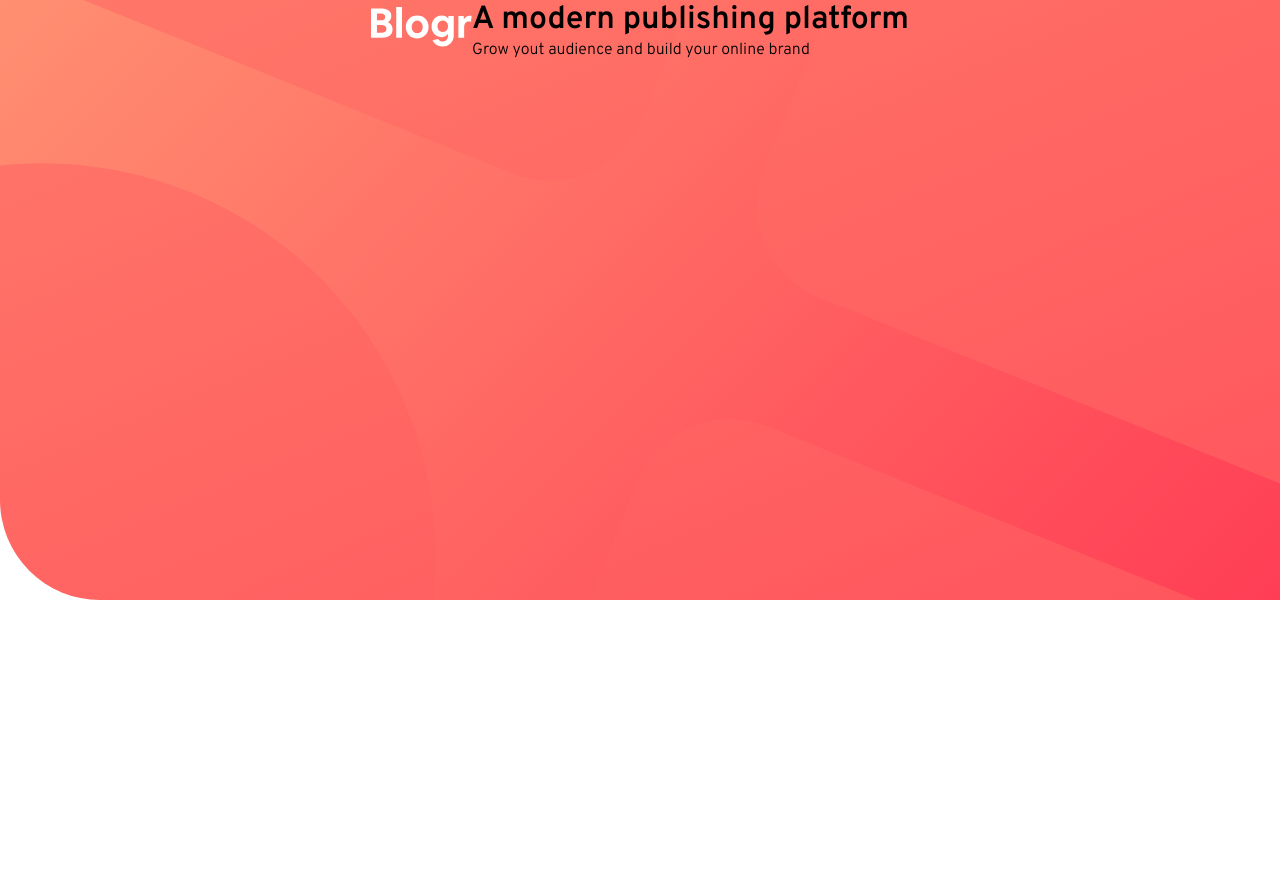
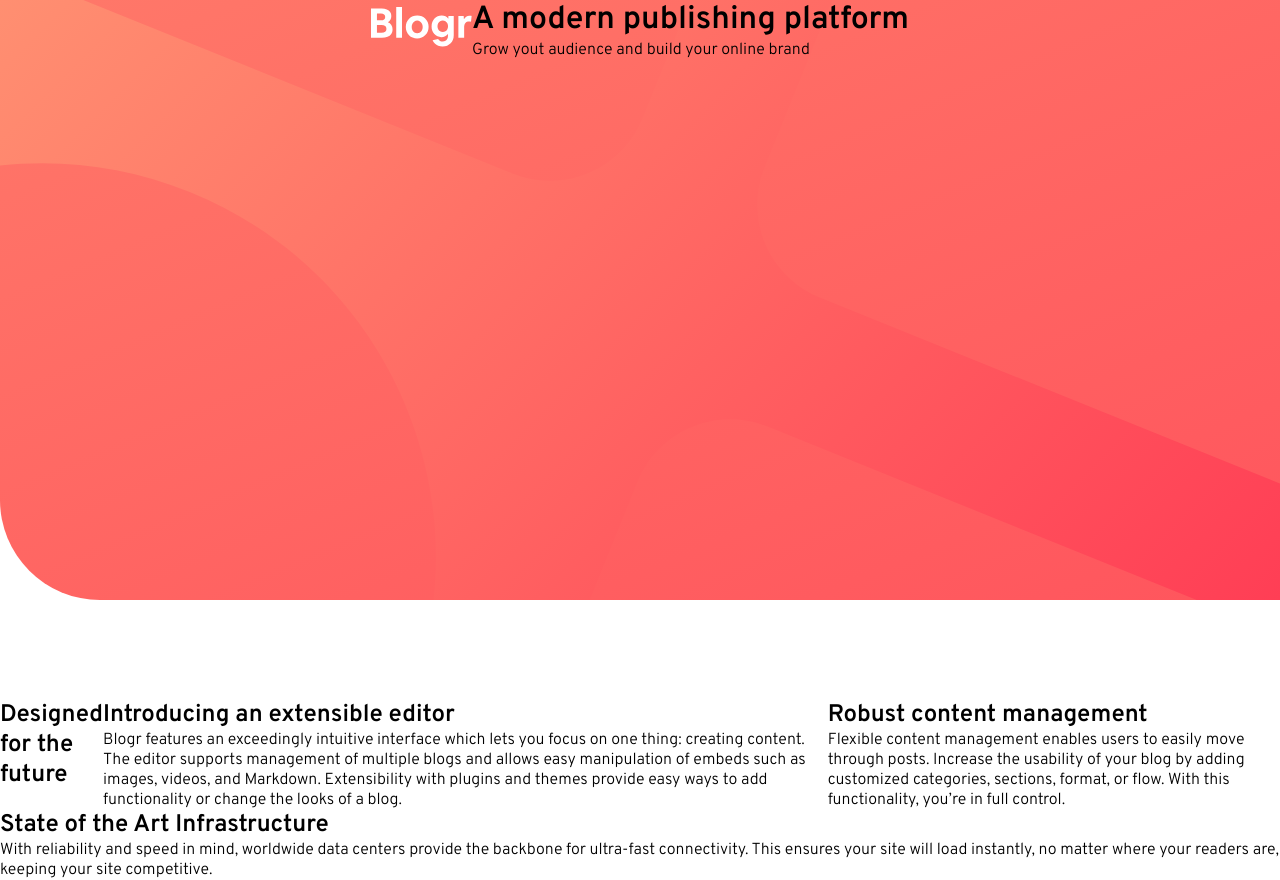
Before and after one commit to AndrioC/blogr-landing-page-challenge, a React (Create React App) app: page / in a window 1280 px wide. Before the commit the page ends 800 px from the top, so only its background shows below. Built offline with nearby package versions, Linux system fonts and the light colour scheme; the HTML template or start-up script is replaced by a standard one.

Commit message:
Second section completed

```diff
--- a/src/pages/Home/index.tsx
+++ b/src/pages/Home/index.tsx
@@ -3,12 +3,64 @@ import Header from '../../components/Header'
 
 import {
     Container,
+    Content,
+    ContentFirstSection,
+    ContentSecondSection
 } from './styles'
 
 const Home:React.FC = () => {
     return (
         <Container>
             <Header />
+
+            <Content>
+                <section>
+                    <ContentFirstSection>
+                        <div className={'firstSection-first-block'}>
+                            <h1>Designed for the future</h1>
+                        </div>
+
+                        <div className={'firstSection-second-block'}>
+                            <h1>Introducing an extensible editor</h1>
+                            <p>
+                                Blogr features an exceedingly intuitive interface which
+                                lets you focus on one thing: creating content. The
+                                editor supports management of multiple blogs and
+                                allows easy manipulation of embeds such as images, videos,
+                                and Markdown. Extensibility with plugins and themes
+                                provide easy ways to add functionality or change the
+                                looks of a blog.
+                            </p>
+                        </div>
+
+                        <div className={'firstSection-third-block'}>
+                            <h1>Robust content management</h1>
+                            <p>
+                                Flexible content management enables users to easily move through
+                                posts. Increase the usability of your blog by adding customized
+                                categories, sections, format, or flow. With this functionality, you’re
+                                in full control.
+                            </p>
+                        </div>
+                    </ContentFirstSection>
+                </section>
+
+                <section>
+                    <ContentSecondSection>
+                        <div>
+                            <div className='bg-phone-second-section' />
+                            <h1>State of the Art Infrastructure</h1>
+                            <p>
+                                With reliability and speed in mind, worldwide data centers provide the
+                                backbone for ultra-fast connectivity. This ensures your site will load
+                                instantly, no matter where your readers are, keeping your site competitive.
+                            </p>
+                        </div>
+                    </ContentSecondSection>
+                </section>
+
+
+            </Content>
         </Container>
     )
 }
--- a/src/pages/Home/styles.ts
+++ b/src/pages/Home/styles.ts
@@ -1,6 +1,157 @@
 import styled from 'styled-components'
 
+import imgBgSectionOne from '../../assets/images/illustration-editor-mobile.svg'
+import imgPhoneBgSectionTwo from '../../assets/images/illustration-phones.svg'
+import imgCirclesBgSectionTwo from '../../assets/images/bg-pattern-circles.svg'
+
 export const Container = styled.div`
+    display: flex;
+    flex-direction: column;
+`;
+
+export const Content = styled.div`
+    display: flex;
+    align-items: center;
+    justify-content: center;
+    flex-direction: column;
+    width: 100%;
+    margin-top: 100px;
+
+    @media(max-width: 900px){
+        section {
+            width: 100%;
+        }
+    }
 
 
 `;
+
+export const ContentFirstSection = styled.div`
+    display: flex;
+
+    @media(max-width: 900px){
+        flex-direction: column;
+        align-items: center;
+        justify-content: center;
+
+        background: url(${imgBgSectionOne}) no-repeat;
+        background-position: top 60px center;
+
+        .firstSection-first-block{
+            h1 {
+                font-size: 28px;
+                color: var(--blue-400);
+                font-weight: 600;
+            }
+        }
+
+        .firstSection-second-block{
+            margin-top: 390px;
+            display: flex;
+            flex-direction: column;
+            align-items: center;
+
+            h1 {
+                font-size: 28px;
+                color: var(--blue-400);
+                font-weight: 600;
+                max-width: 240px;
+                text-align: center;
+            }
+
+            p {
+                max-width: 300px;
+                text-align: center;
+                margin-top: 16px;
+                font-weight: 300;
+                line-height: 27px;
+                color: var(--gray-300);
+            }
+
+        }
+
+        .firstSection-third-block{
+            margin-top: 40px;
+            display: flex;
+            flex-direction: column;
+            align-items: center;
+
+            h1 {
+                font-size: 28px;
+                color: var(--blue-400);
+                font-weight: 600;
+                max-width: 200px;
+                text-align: center;
+            }
+
+            p {
+                max-width: 300px;
+                text-align: center;
+                margin-top: 16px;
+                font-weight: 300;
+                line-height: 27px;
+                color: var(--gray-300);
+            }
+        }
+    }
+`;
+
+export const ContentSecondSection = styled.div`
+
+
+    @media(max-width: 900px){
+
+        z-index: 999;
+        margin-top: 270px;
+        display: flex;
+        width: 100%;
+        align-items: center;
+        justify-content: center;
+        flex-direction: column;
+
+        > div {
+            display: flex;
+            width: 100%;
+            align-items: center;
+            justify-content: center;
+            flex-direction: column;
+            overflow: visible;
+            background: url(${imgCirclesBgSectionTwo}) no-repeat, linear-gradient(135deg, var(--blue-950) 0%, var(--blue-100) 100%);
+            background-position: bottom 180px center, 0 0;
+            background-size: 800px;
+            border-radius: 0px 100px;
+            z-index: 1;
+            height: 624px;
+            position: relative;
+
+            .bg-phone-second-section{
+                height: 420px;
+                width: 400px;
+                position: absolute;
+                background: url(${imgPhoneBgSectionTwo}) no-repeat;
+                background-position: center;
+                background-size: cover;
+                top: -210px;
+            }
+
+            h1 {
+                font-size: 40px;
+                font-weight: 600;
+                color: var(--white);
+                text-align: center;
+                margin-top: 180px;
+            }
+
+            p {
+                margin-top: 12px;
+                text-align: center;
+                font-size: 16px;
+                line-height: 27px;
+                color: var(--white);
+                font-weight: normal;
+                max-width: 300px;
+            }
+        }
+    }
+
+`;
```
